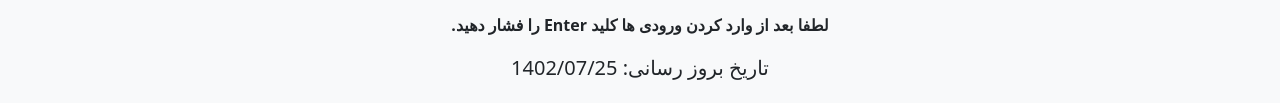
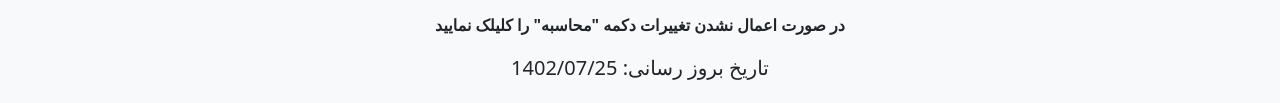
Before and after one commit to shahed-university-research/Shahed_Grant_Calculator, a plain HTML site: page index.html in a window 1280 px wide. Shown: the part 352-455 px from the top of the page. Drawn offline with Linux system fonts and the light colour scheme.

Commit message:
Update index.html

```diff
--- a/index.html
+++ b/index.html
@@ -122,7 +122,7 @@
               <u>فایرفاکس یا کروم</u>
                برای نمایش بهتر استفاده نمایید.</p>
         <strong>
-          <p>لطفا بعد از وارد کردن ورودی ها کلید Enter را فشار دهید.</p>
+          <p>در صورت اعمال نشدن تغییرات دکمه "محاسبه" را کلیلک نمایید</p>
         </strong>
 
         <p class="lead">تاریخ بروز رسانی: 1402/07/25</p>
```
